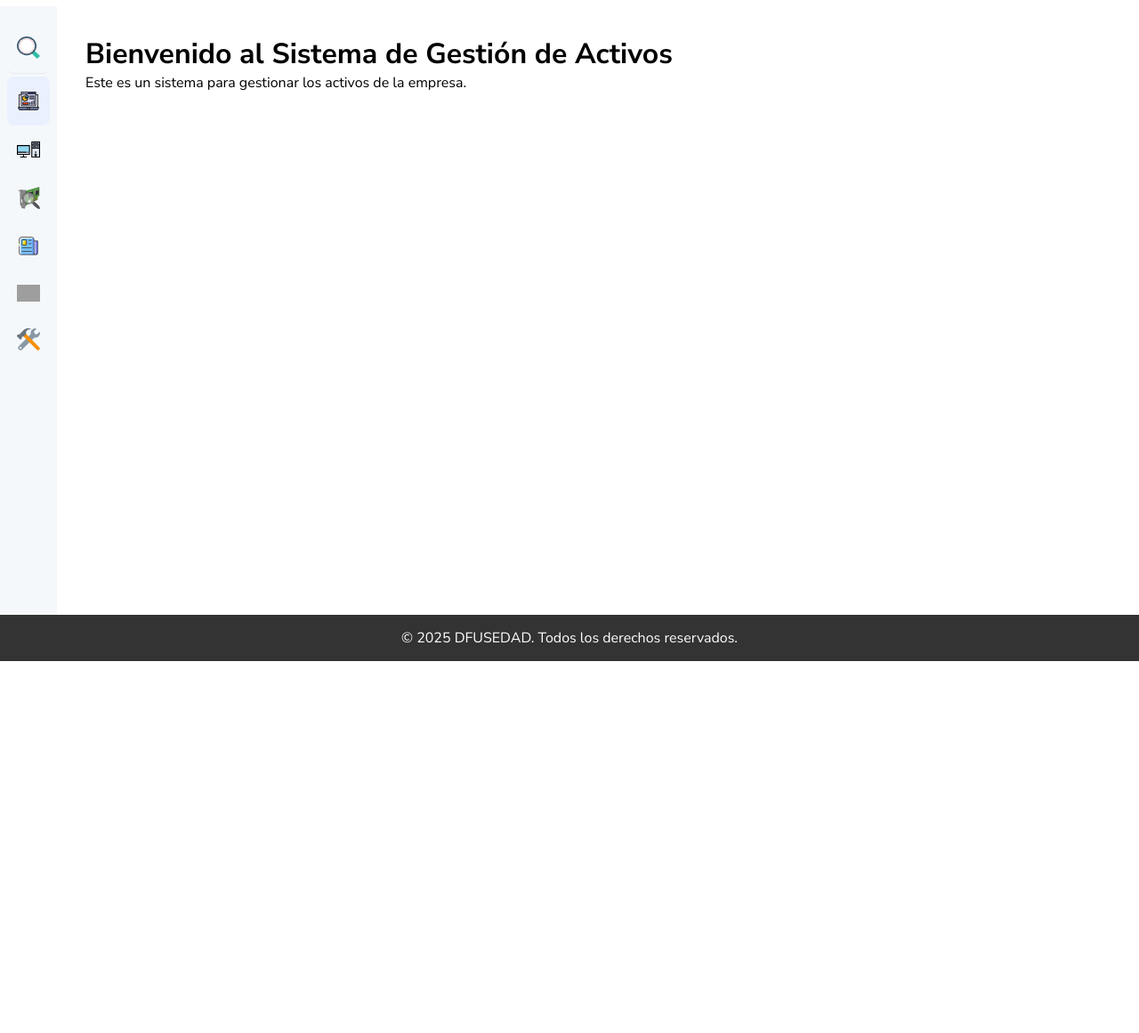
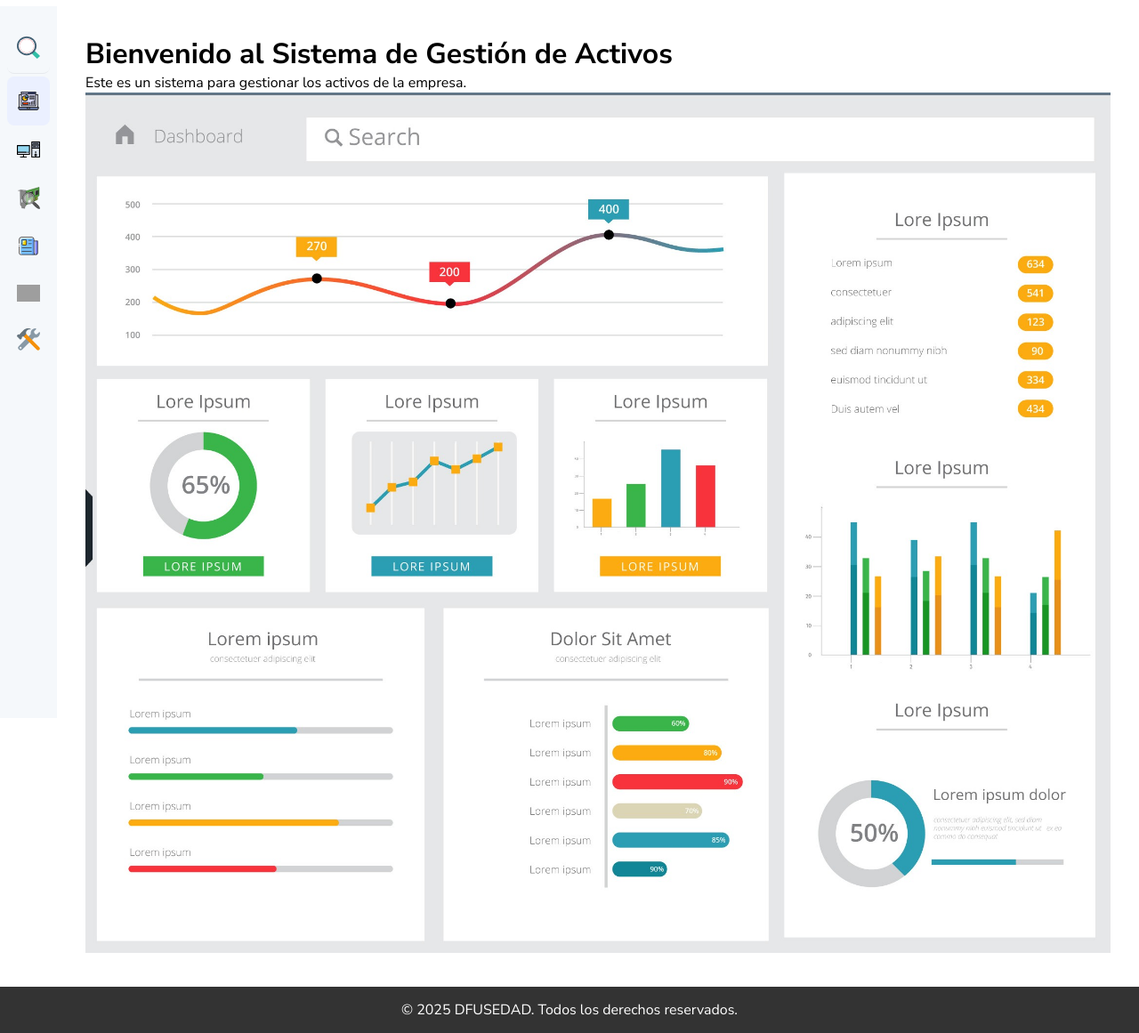
Before and after one commit to DiegoFerneyUsedaDiaz/sistema_gestion_activos, a Django app: page / in a window 1280 px wide. Shown: the part 57-1218 px from the top of the page at 89% size. Before the commit the page ends 800 px from the top, so only its background shows below. Run offline with Django 5.2, Linux system fonts and the light colour scheme; grey boxes are pictures that could not be loaded.

Commit message:
Prueba de carga imagen para dash

```diff
--- a/activos/settings.py
+++ b/activos/settings.py
@@ -119,6 +119,7 @@
 STATIC_URL = 'static/'
 STATIC_FILES_DIRS = [
     os.path.join(BASE_DIR / 'static')
+
 ]
 STATIC_ROOT = BASE_DIR / "staticfiles"
 
--- a/sistema/templates/index.html
+++ b/sistema/templates/index.html
@@ -1,6 +1,11 @@
+
 {% extends 'base.html' %} {% block container%}
+{%load static%}
 
          <h1>Bienvenido al Sistema de Gestión de Activos</h1>
-            <p>Este es un sistema para gestionar los activos de la empresa.</p>
+         <p>Este es un sistema para gestionar los activos de la empresa.</p>
+         <img src="{% static 'images/dash.jpg' %}" alt="" style="max-width: 100%; height: auto;">
+
+
 
 {% endblock %}
```
Also changed, not shown: sistema/static/images/dash.jpg (added).
